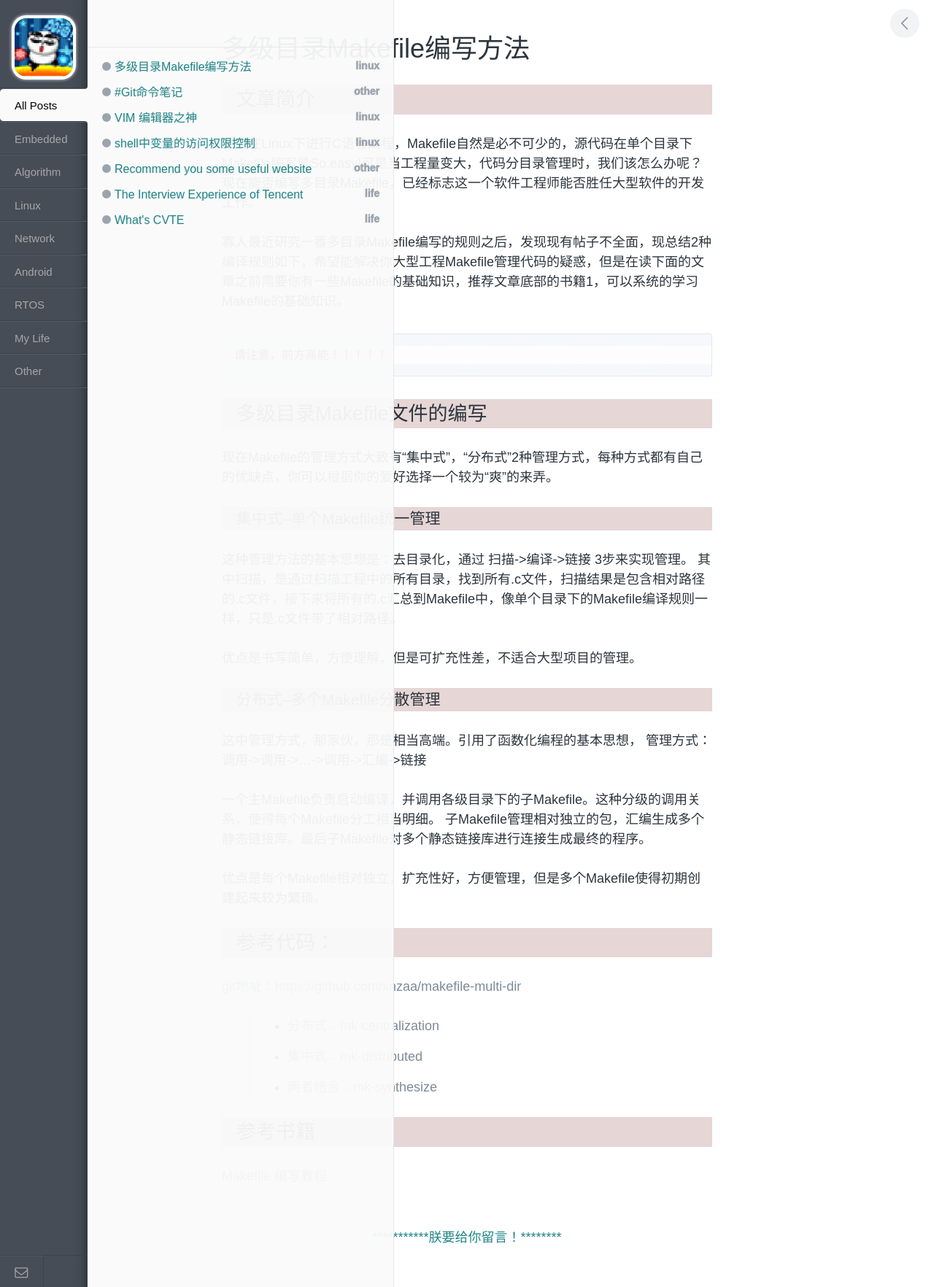
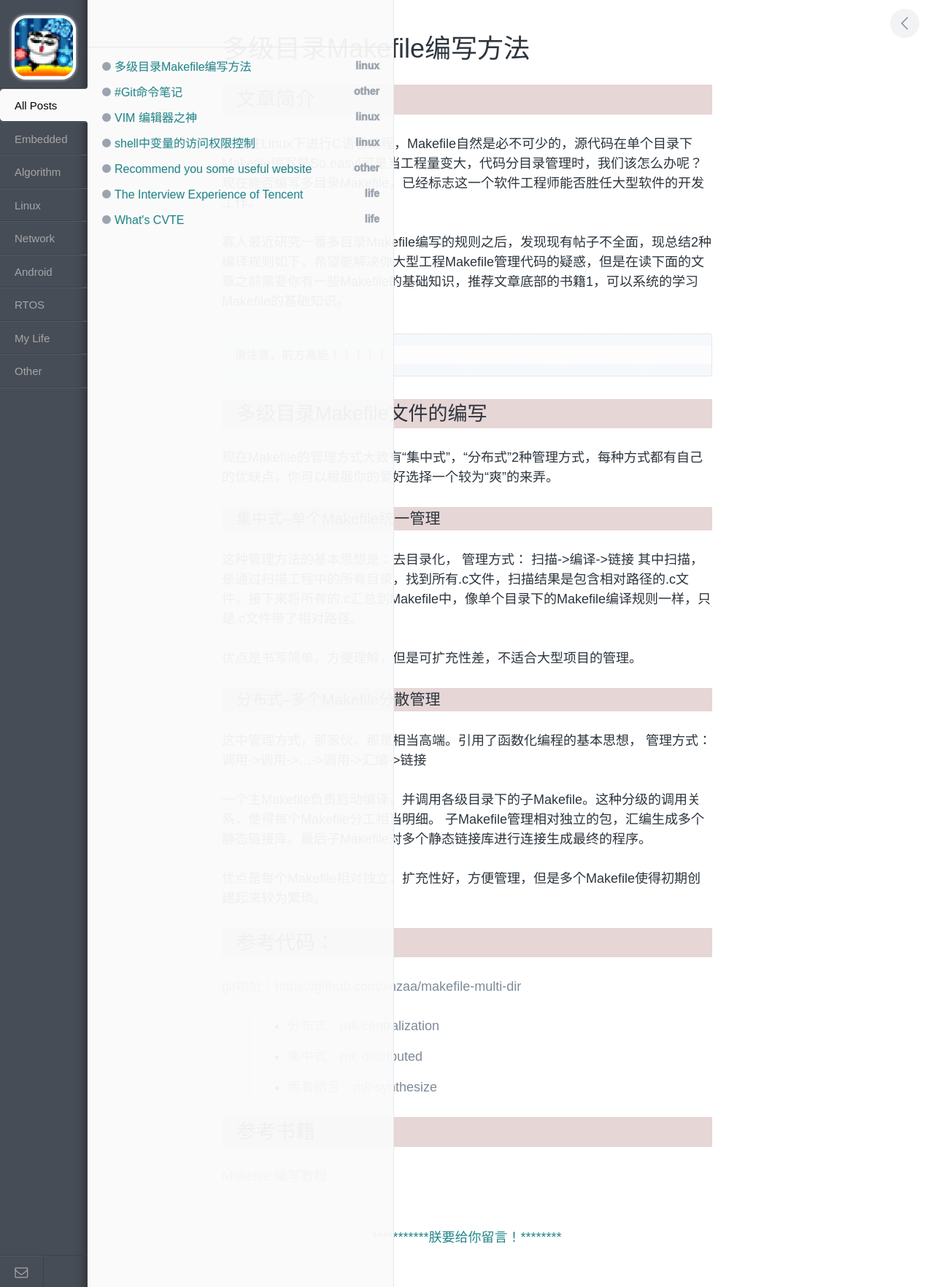
Before and after one commit to xnzaa/xnzaa.github.io, a Jekyll site: the page built from _posts/2015-01-26-Makefile基础教程.md, in a window 1280 px wide. Shown: the whole page at 73% size. Built offline with Jekyll 4.4.1, drawn with Linux system fonts in a browser that asks for light colours; comment, search, counter and statistics services are not loaded.

Commit message:
change post

```diff
--- a/_posts/2015-01-26-Makefile基础教程.md
+++ b/_posts/2015-01-26-Makefile基础教程.md
@@ -20,7 +20,8 @@ categories: linux
 
 ### 集中式--单个Makefile统一管理
 
-  这种管理方法的基本思想是：去目录化，通过 扫描->编译->链接 3步来实现管理。
+  这种管理方法的基本思想是：去目录化， 管理方式：
+    扫描->编译->链接
 其中扫描，是通过扫描工程中的所有目录，找到所有.c文件，扫描结果是包含相对路径的.c文件，接下来将所有的.c汇总到Makefile中，像单个目录下的Makefile编译规则一样，只是.c文件带了相对路径。
 
   优点是书写简单，方便理解，但是可扩充性差，不适合大型项目的管理。
```
